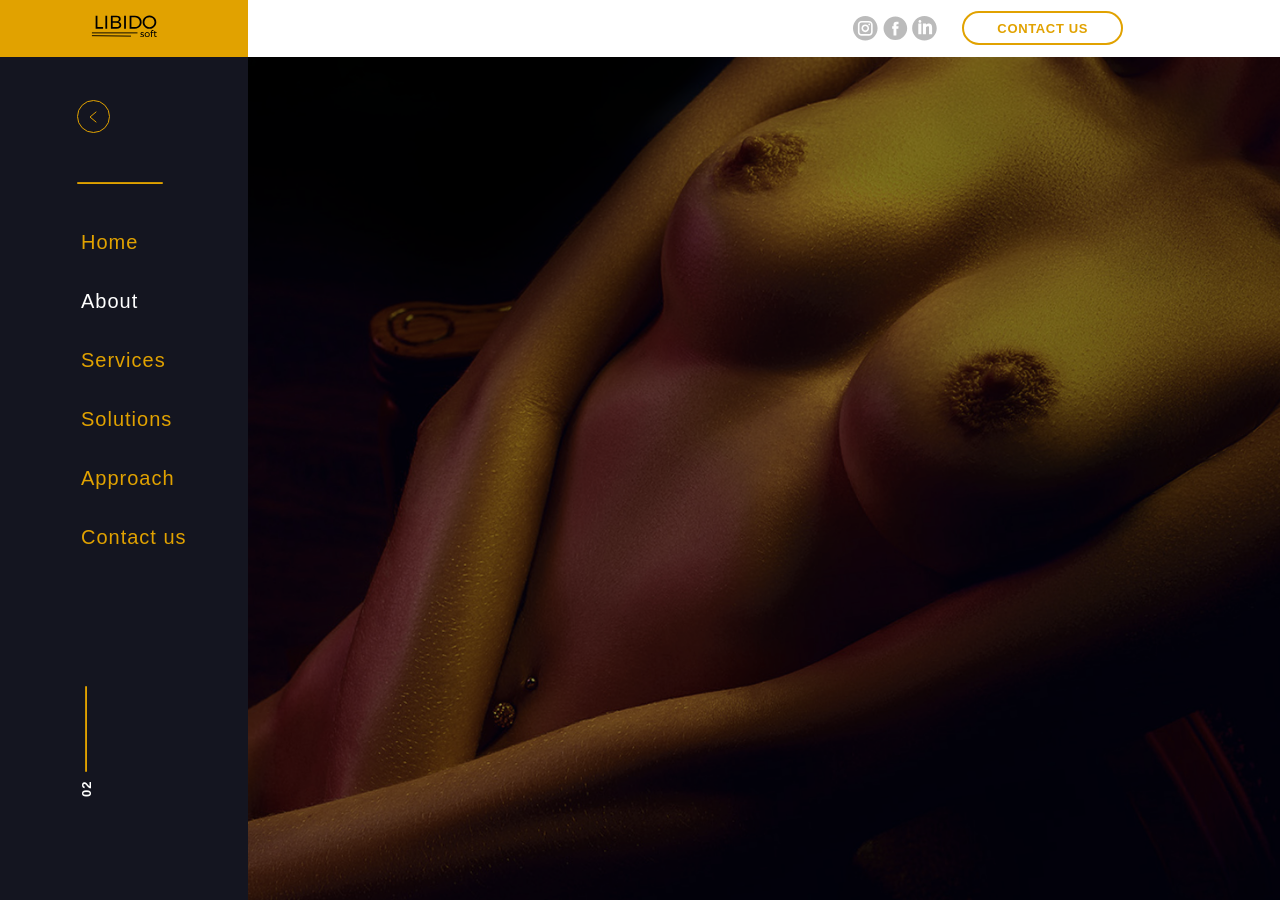
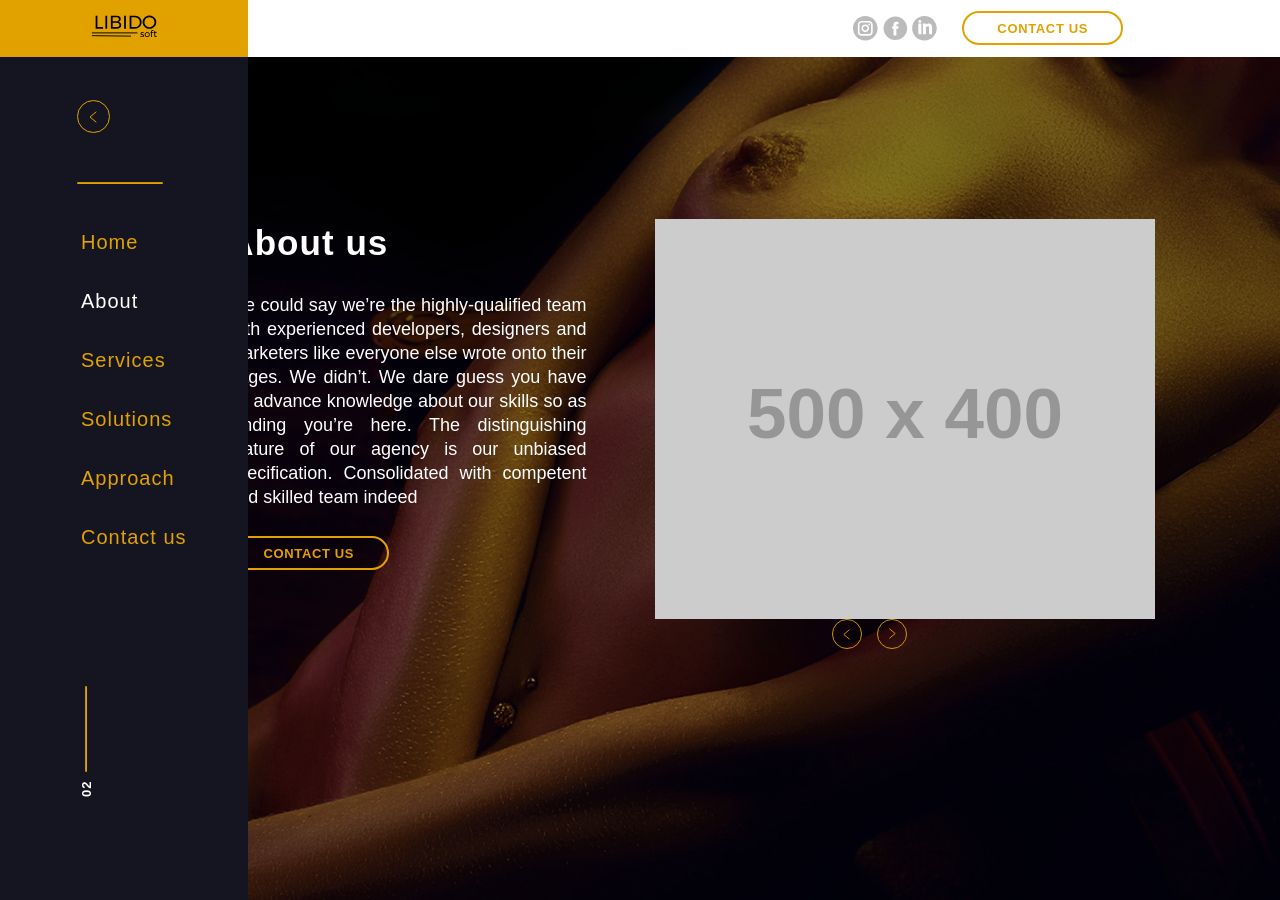
Before and after one commit to eugenekorpan/eugenekorpan.github.io, a Jekyll site: the page built from about.html, in a window 1280 px wide. Built offline with Jekyll 4.4.1, drawn with Linux system fonts in a browser that asks for light colours.

Commit message:
Added text of about page

```diff
--- a/_data/location.yml
+++ b/_data/location.yml
@@ -5,6 +5,10 @@ en:
     h1: Welcome to
     h2: Libido Software
     h3: An adult web development,<br>design and marketing agency
+
+  about:
+    h1: About us
+    p-1: We could say we’re the highly-qualified team with experienced developers, designers and marketers like everyone else wrote onto their  pages. We didn’t. We dare guess you have an advance knowledge about our skills so as landing you’re here. The distinguishing feature of our agency is our unbiased specification. Consolidated with competent and skilled team indeed
 
   services:
     our_services: Our services
--- /dev/null
+++ b/_includes/about-carousel.html
@@ -0,0 +1,28 @@
+<div id="aboutCarousel" class="carousel slide" data-ride="carousel">
+  <div class="carousel-inner">
+
+    <div class="carousel-item active">
+      <img src="http://placehold.it/500x400">
+    </div>
+    <div class="carousel-item">
+      <img src="http://placehold.it/500x400">
+    </div>
+    <div class="carousel-item">
+      <img src="http://placehold.it/500x400">
+    </div>
+
+  </div>
+  <div class="row">
+    <div class="col-4"></div>
+    <div class="col-4">
+      <div class="carousel-control1">
+        <a class="carousel-control-prev-div" href="#aboutCarousel" data-slide="prev">
+          <img width="30px" height="30px" title="prev" class="" src="media/button-arrow-left.svg"/>
+        </a>
+        <a class="carousel-control-next-div" href="#aboutCarousel" role="button" data-slide="next">
+          <img width="30px" height="30px" title="next" class="carousel-control-next1" src="media/button-arrow-left.svg"/>
+        </a>
+      </div>
+    </div>
+  </div>
+</div>
--- a/about.html
+++ b/about.html
@@ -8,5 +8,24 @@ page: '02'
   <div class="body-opasity">
     {% include header.html %}
     {% include navbar.html %}
+    <div class="container-fluid about">
+      <div class="row about-row-1">
+        <div class="col-2"></div>
+        <div class="col-4">
+          <div class="about-col-1">
+            <b>{{ site.data.location.en.about.h1 }}</b>
+            {{ site.data.location.en.about.p-1 }}
+            <div class="">
+              <button class="main-header-contact-us-button solutions-contact-us-btn" onclick="location.href='contact-us.html'">{{ site.data.location.en.contact_us_btn }}</button>
+            </div>
+          </div>
+        </div>
+        <div class="col-4">
+          <div class="about-btns-board">
+            {% include about-carousel.html %}
+          </div>
+        </div>
+      </div>
+    </div>
   </div>
 </body>
--- a/assets/style.css
+++ b/assets/style.css
@@ -402,6 +402,38 @@ opacity: 0%
 }
 
 /*About*/
+.about {
+  font-style: normal;
+  font-weight: normal;
+  line-height: 24px;
+  font-size: 18px;
+  text-align: justify;
+}
+
+.about-row-1 {
+  margin-top: 18vh;
+  margin-bottom: 4vh;
+}
+
+.about-row-1 .about-col-1 {
+  padding-right: 3vw;
+  text-align: justify;
+}
+
+.about b {
+  display: block;
+  margin-bottom: 3vh;
+  font-style: normal;
+  font-weight: bold;
+  line-height: 47px;
+  font-size: 35px;
+  letter-spacing: 0.03em;
+}
+
+/*About carousel*/
+#aboutCarousel.carousel {
+  width: 500px;
+}
 
 /*Services*/
 .services {
```
Also changed, not shown: _includes/services/SEO.html (deleted), _includes/services/apps.html (deleted), _includes/services/content-writing.html (deleted), _includes/services/logodesign-and-branding.html (deleted), _includes/services/sales-and-marketing.html (deleted), _includes/services/support-and-maintenance.html (deleted), _includes/services/website-design.html (deleted), _includes/services/website-dev.html (deleted), 2 other files.
